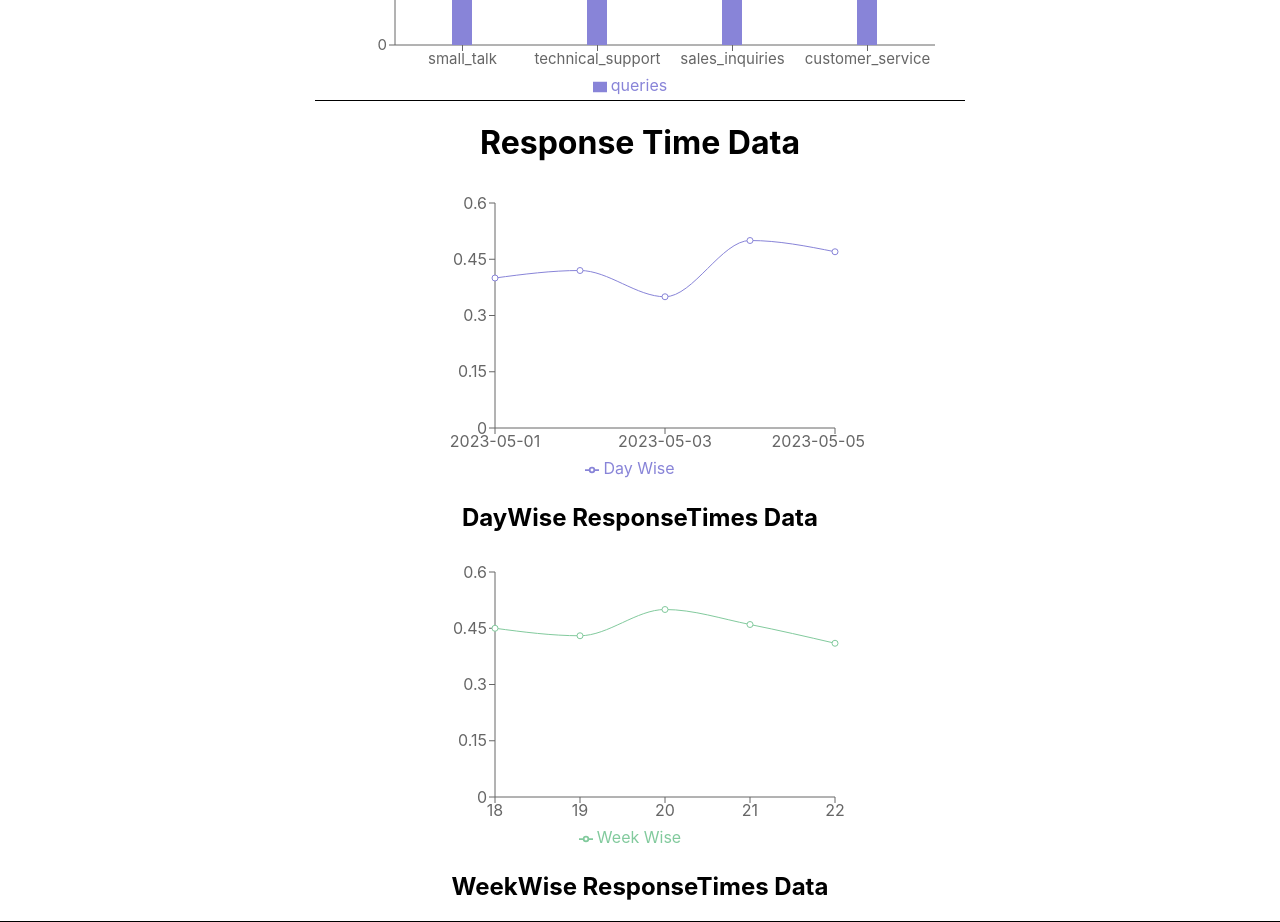
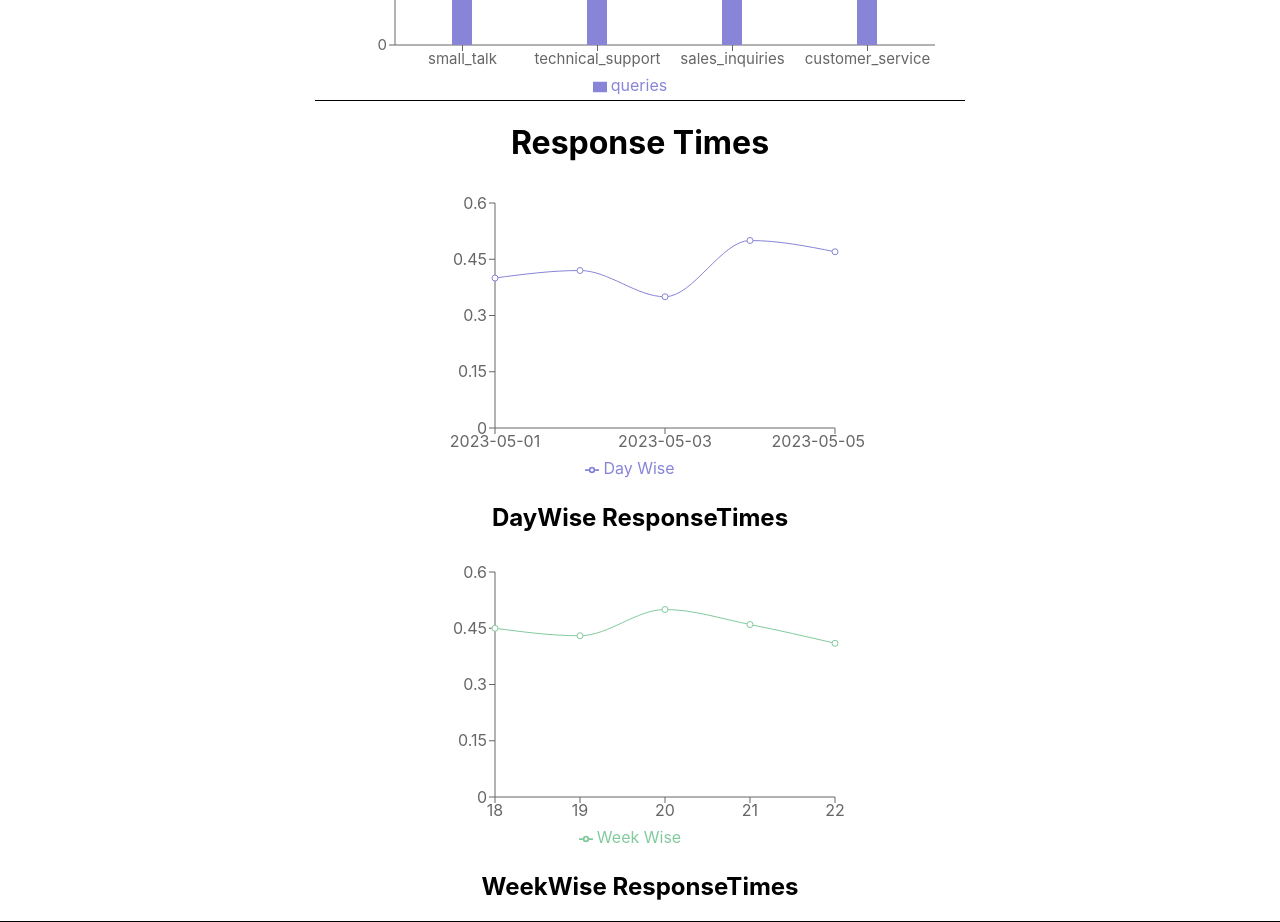
Before and after one commit to chodankarac/assignment-webarcitech, a React (Create React App) app: page / in a window 1280 px wide. Shown: the part 320-1242 px from the top of the page. Built offline with nearby package versions, Linux system fonts and the light colour scheme.

Commit message:
css added and code restructured;implements issue #3

```diff
--- a/src/components/ResponseTimesChart/index.tsx
+++ b/src/components/ResponseTimesChart/index.tsx
@@ -7,7 +7,7 @@ const ResponseTimesChart = () => {
   const weekWiseData = useAppSelector((state) => state.aiData.weekWiseData);
   return (
     <div className="ChartContainers">
-      <h1>Response Time Data</h1>
+      <h1>Response Times</h1>
       <LineChart width={450} height={300} margin={{ top: 20, right: 30, left: 20, bottom: 5 }}>
         <XAxis dataKey="date" />
         <YAxis />
@@ -15,7 +15,7 @@ const ResponseTimesChart = () => {
         <Legend />
         <Line type="monotone" dataKey="average_time" data={dayWiseData} name="Day Wise" stroke="#8884d8" />
       </LineChart>
-      <h2>DayWise ResponseTimes Data</h2>
+      <h2>DayWise ResponseTimes</h2>
       <LineChart width={450} height={300} margin={{ top: 20, right: 30, left: 20, bottom: 5 }}>
         <XAxis dataKey="week" />
         <YAxis />
@@ -23,7 +23,7 @@ const ResponseTimesChart = () => {
         <Legend />
         <Line type="monotone" dataKey="average_time" data={weekWiseData} name="Week Wise" stroke="#82ca9d" />
       </LineChart>
-      <h2>WeekWise ResponseTimes Data</h2>
+      <h2>WeekWise ResponseTimes</h2>
     </div>
   );
 };
```
